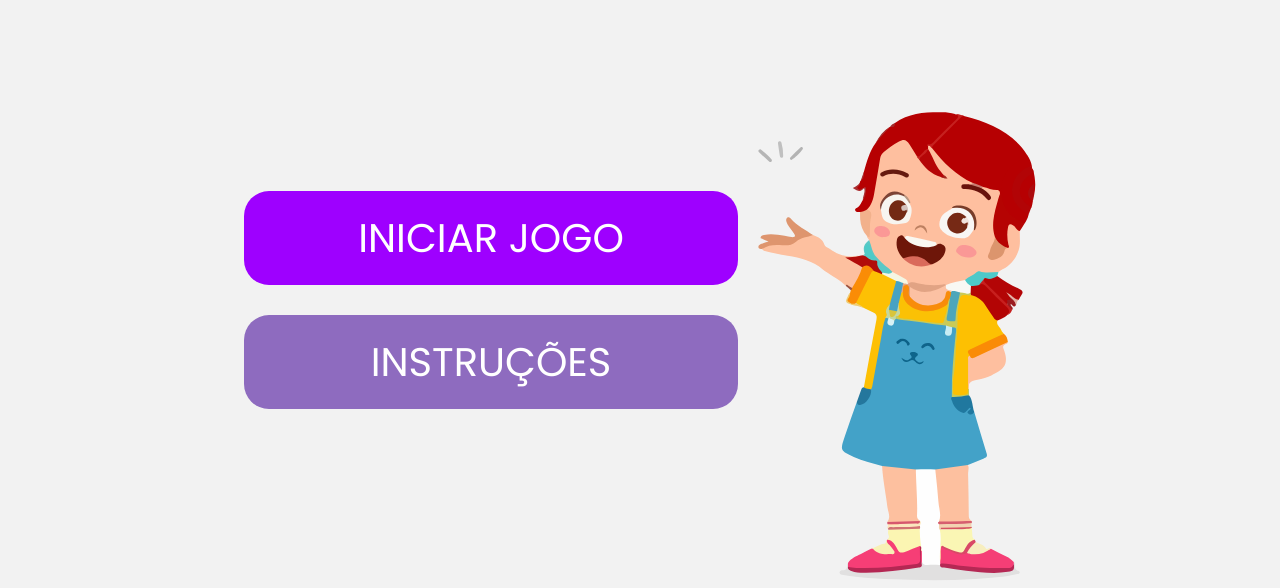
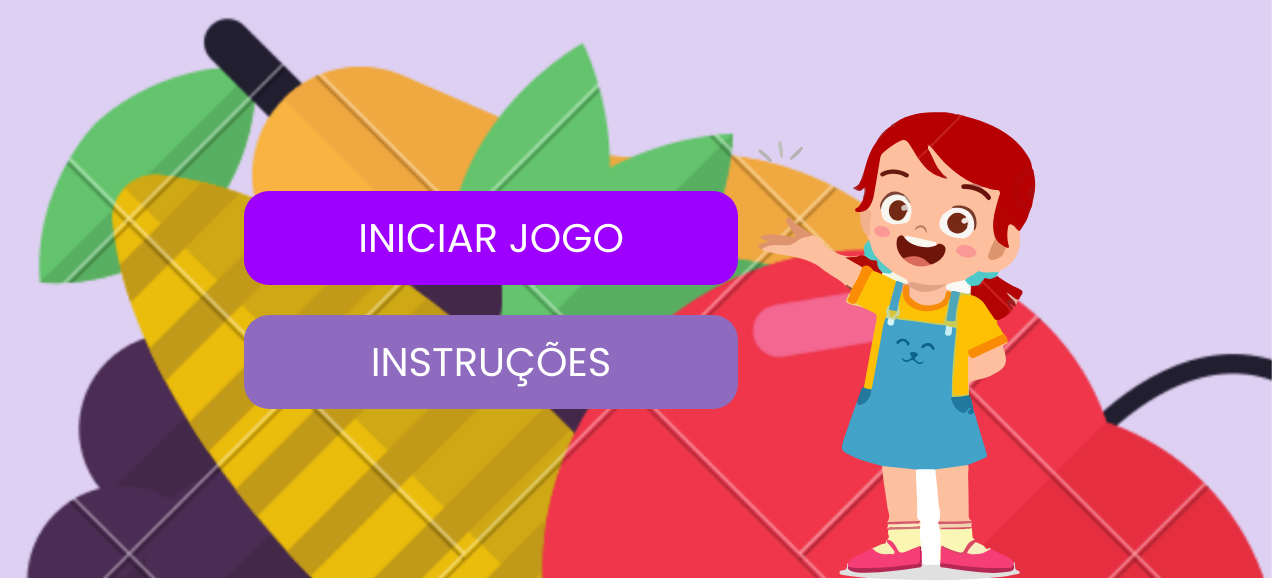
Before and after one commit to grega1/health_food_game, a plain HTML site: page index.html in a window 1280 px wide. Shown: the part 289-877 px from the top of the page. Drawn offline with nearby package versions, Linux system fonts and the light colour scheme.

Commit message:
adição do background

```diff
--- a/assets/styles/style.css
+++ b/assets/styles/style.css
@@ -6,7 +6,9 @@
     font-family:'Poppins';
 }
 body {
-    background-color: #F2F2F2;
+    background-image: url("../img/background-image.png");
+    background-repeat: no-repeat;
+    background-size:cover;
     display: flex;
     flex-direction: column;
     align-items: center;
```
Also changed, not shown: assets/img/background-image.png (added), assets/img/background.png (added), assets/img/image 8.png (added).
